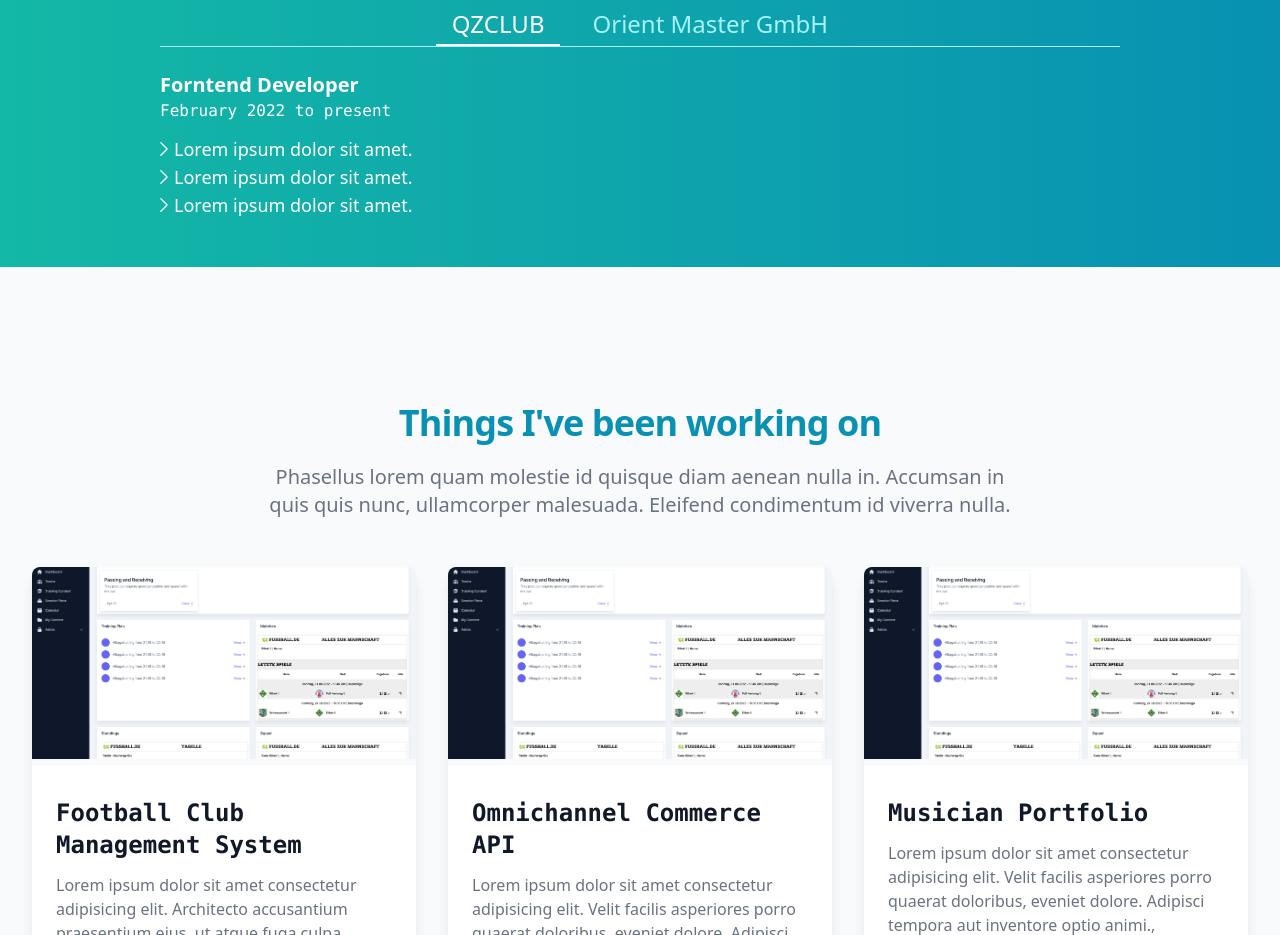
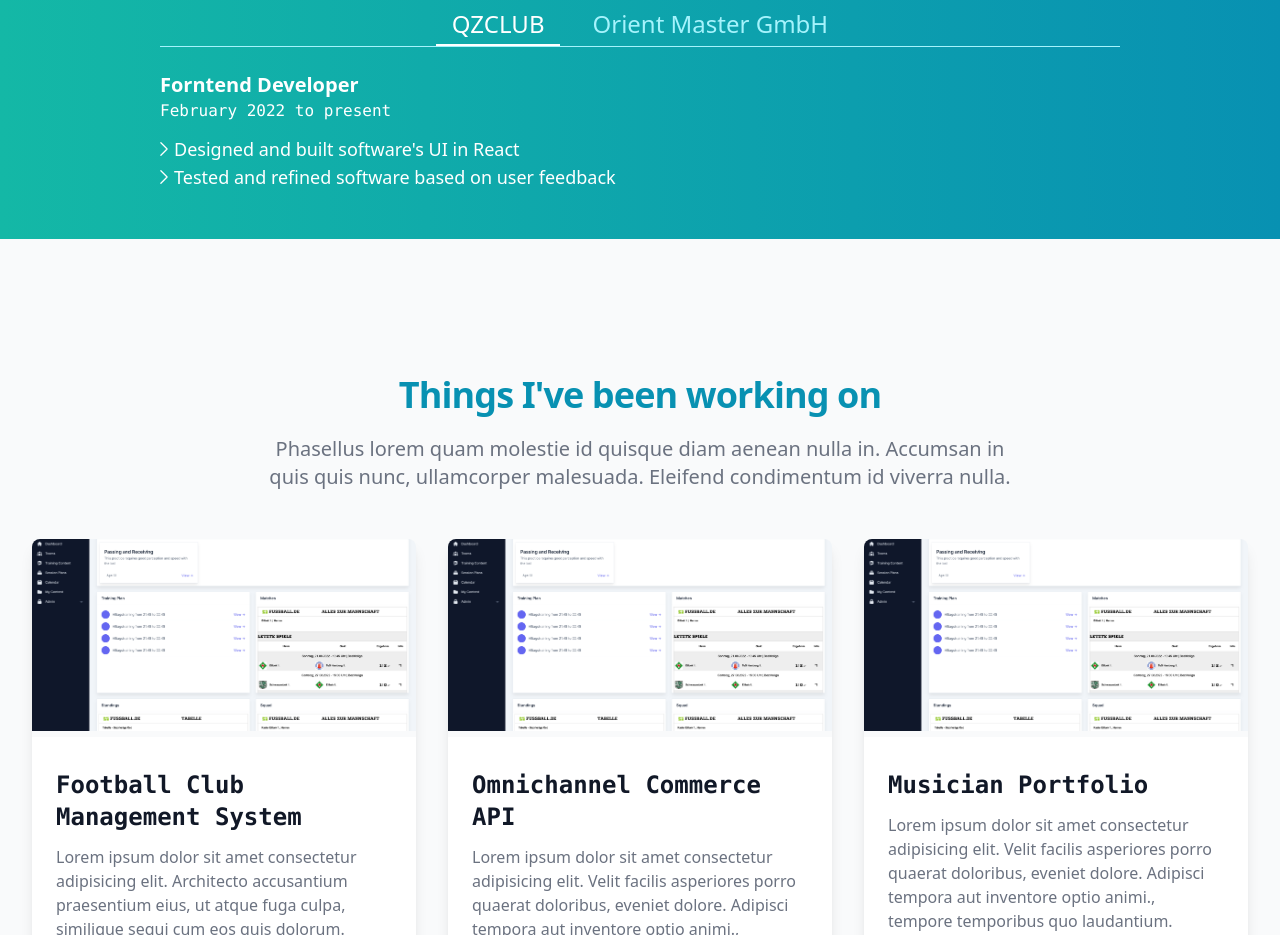
Before and after one commit to jaytoy/v1, a Next.js app: page / in a window 1280 px wide. Shown: the part 1400-2335 px from the top of the page. Built offline with nearby package versions, Linux system fonts and the light colour scheme.

Commit message:
update experience

```diff
--- a/components/experience.tsx
+++ b/components/experience.tsx
@@ -9,14 +9,21 @@ const experiences = [
     companyName: 'QZCLUB',
     jobTitle: "Forntend Developer",
     time: "February 2022 to present",
-    jobDescription: ["Lorem ipsum dolor sit amet.", "Lorem ipsum dolor sit amet.", "Lorem ipsum dolor sit amet."],
+    jobDescription: [
+      "Designed and built software's UI in React",
+      "Tested and refined software based on user feedback"
+    ],
   },
   {
     id: 2,
     companyName: 'Orient Master GmbH',
     jobTitle: "Project Management - Working Student",
     time: "April 2021 to August 2022",
-    jobDescription: ["Lorem ipsum dolor de sit amet.", "Lorem ipsum dolor de sit amet.", "Lorem ipsum dolor de sit amet."],
+    jobDescription: [
+      "Analysed project scope with competitive analysis and feature requests",
+      "Collaborated with the e-commerce team and ERP team to ensure the requested features are delivered.",
+      "Launched the new e-commerce system which results in a 10x increase in orders"
+    ],
   },
 ]
 
```
